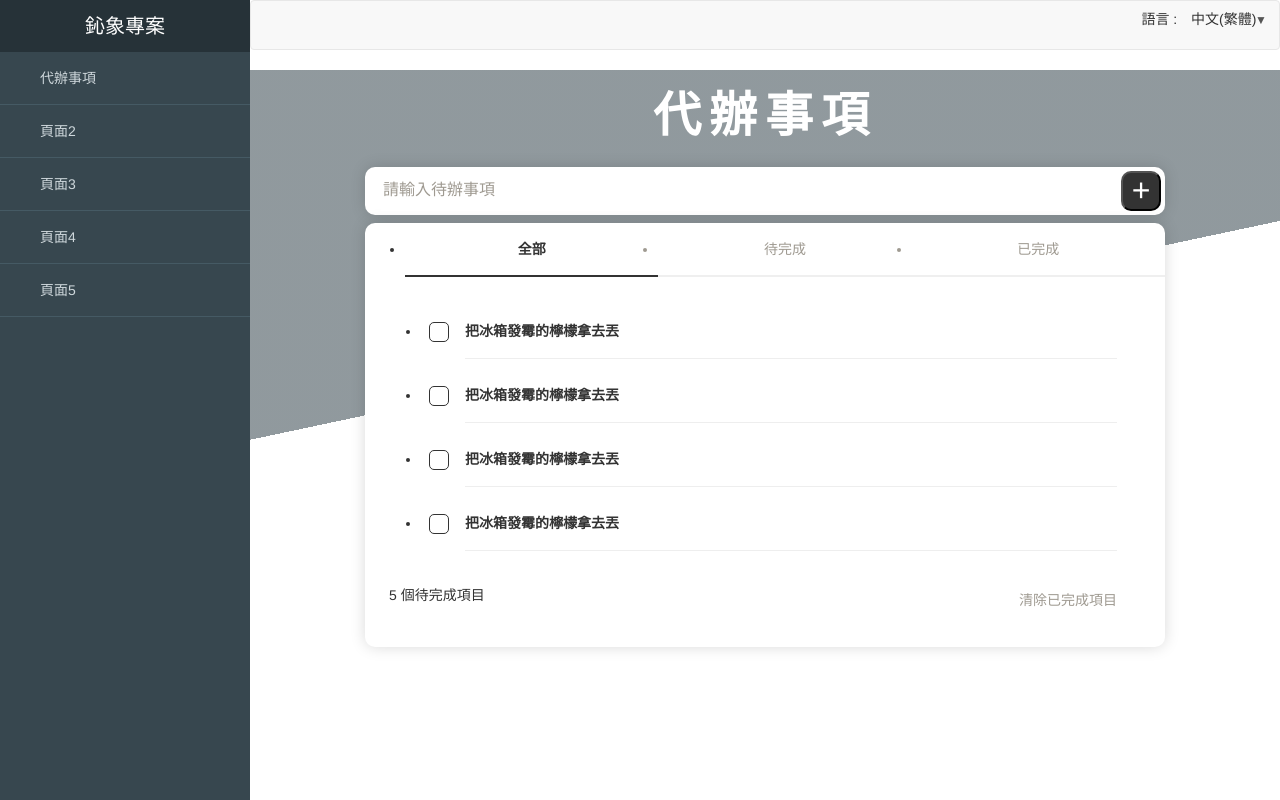
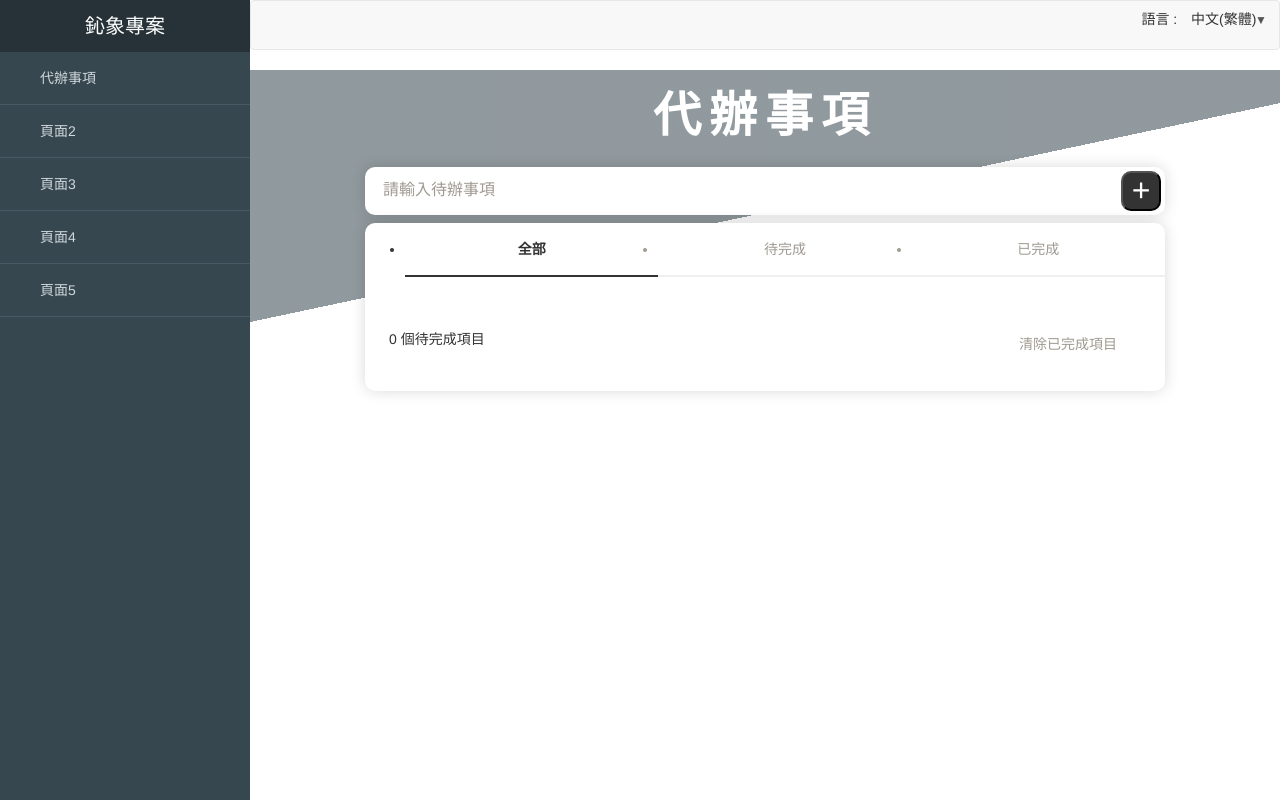
Before and after one commit to spirita1204/IGS_WebSite, a React (Create React App) app: page /ToDoList in a window 1280 px wide. Built offline with nearby package versions, Linux system fonts and the light colour scheme; a web font is replaced by a local one.

Commit message:
增刪改查處理 有bug

```diff
--- a/src/Components/ToDoListBtn.jsx
+++ b/src/Components/ToDoListBtn.jsx
@@ -1,37 +1,74 @@
-import React, { Fragment, useReducer, useState, useCallback } from 'react'
+import React, { Fragment, useReducer, useState, useCallback, useEffect } from 'react'
 import '../Css/ToDoListBtn.css'
 import { useTranslation } from 'react-i18next';
+import { use } from 'i18next';
 
-const ToDoListBtn = ({ onChange, value, addItem }) => {
+const ToDoListBtn = ({ onChange, value }) => {
     const { t } = useTranslation('toDoList');
     // 控制選擇狀態選擇
     const [status, setStatus] = useState(0);
-
-    //
+    // 代辦事項 { title: '代辦事項', checked: true }
     const [toDoList, setToDoList] = useState([]);
+    // 新增代辦事項
+    const [inputValue, setInputValue] = useState('');
 
     const addToDoList = useCallback((item) => {
         setToDoList([...toDoList, item]);
+        // 新增代辦事項時清空輸入框
+        setInputValue('');
     }, [toDoList]);
+
+    const removeToDoList = useCallback((index) => {
+        setToDoList(toDoList.filter((_, i) => i !== index));
+    }, [toDoList]);
+
+    // 編輯代辦事項(未完成, 已完成)
+    const editToDoList = useCallback((index) => {
+        const newList = [...toDoList];
+        newList[index].checked = !newList[index].checked;
+        setToDoList(newList);
+    }, [toDoList]);
+
+    // 監聽輸入框值變化
+    useEffect(() => {
+        setInputValue(value);
+    }, [value]);
+
+    useEffect(() => {
+        // 監聽enter時自動新增代辦事項
+        const handleKeyDown = (event) => {
+            if (event.keyCode === 13) {
+                addToDoList({ title: inputValue, checked: false });
+            }
+        }
+        document.addEventListener('keydown', handleKeyDown);
+        return () => {
+            document.removeEventListener('keydown', handleKeyDown);
+        }
+    },[addToDoList, inputValue]);
 
     return (
         <Fragment>
             <div style={{ margin: '0 auto', width: '80%' }}>
                 <h1>{t('TO_DO_LIST')}</h1>
+                {/* 新增代辦事項 */}
                 <div className="card input">
                     <input
                         type="text"
                         placeholder={t('PLEASE_ENTER_TODO_ITEM')}
                         onChange={onChange}
-                        value={value}
+                        value={inputValue}
                         maxLength={20}
                     />
                     <button
                         className="btn_add"
                         style={{ color: 'white' }}
-                        onClick={() => addToDoList(addItem)}
+                        onClick={() => {
+                            addToDoList({ title: value, checked: false });
+                        }}
                     >+</button >
                 </div>
+                {/* 切換代辦事項 */}
                 <div className="card card_list">
                     <ul className="tab">
                         <li
@@ -49,37 +86,49 @@ const ToDoListBtn = ({ onChange, value, addItem }) => {
                     </ul>
                     <div className="cart_content">
                         <ul className="list">
-                            <li>
-                                <label className="checkbox" for="">
-                                    <input type="checkbox" />
-                                    <span>把冰箱發霉的檸檬拿去丟</span>
-                                </label>
-                                <a href="#" className="delete"></a>
-                            </li>
-                            <li>
-                                <label className="checkbox" for="">
-                                    <input type="checkbox" />
-                                    <span>把冰箱發霉的檸檬拿去丟</span>
-                                </label>
-                                <a href="#" className="delete"></a>
-                            </li>
-                            <li>
-                                <label className="checkbox" for="">
-                                    <input type="checkbox" />
-                                    <span>把冰箱發霉的檸檬拿去丟</span>
-                                </label>
-                                <a href="#" className="delete"></a>
-                            </li>
-                            <li>
-                                <label className="checkbox" for="">
-                                    <input type="checkbox" />
-                                    <span>把冰箱發霉的檸檬拿去丟</span>
-                                </label>
-                                <a href="#" className="delete"></a>
-                            </li>
+                            {/* 代辦事項清單 */}
+                            {/* 全部 */}
+                            {status === 0 && toDoList.map((item, index) => {
+                                return (
+                                    <ToDoListText
+                                        key={index}
+                                        text={item.title}
+                                        removeToDoList={removeToDoList}
+                                        index={index}
+                                        checked={item.checked}
+                                        onChange={() => editToDoList(index)}
+                                    />
+                                )
+                            })}
+                            {/* 未完成 */}
+                            {status === 1 && toDoList.filter(item => !item.checked).map((item, index) => {
+                                return (
+                                    <ToDoListText
+                                        key={index}
+                                        text={item.title}
+                                        removeToDoList={removeToDoList}
+                                        index={index}
+                                        checked={item.checked}
+                                        onChange={() => editToDoList(index)}
+                                    />
+                                )
+                            })}
+                            {/* 已完成 */}
+                            {status === 2 && toDoList.filter(item => item.checked).map((item, index) => {
+                                return (
+                                    <ToDoListText
+                                        key={index}
+                                        text={item.title}
+                                        removeToDoList={removeToDoList}
+                                        index={index}
+                                        checked={item.checked}
+                                        onChange={() => editToDoList(index)}
+                                    />
+                                )
+                            })}
                         </ul>
                         <div className="list_footer">
-                            <p>5 個待完成項目</p>
+                            <p>{toDoList.filter(item => !item.checked).length + ' 個待完成項目'}</p>
                             <a href="#">清除已完成項目</a>
                         </div>
                     </div>
@@ -89,4 +138,21 @@ const ToDoListBtn = ({ onChange, value, addItem }) => {
     )
 }
 
+const ToDoListText = ({ text, removeToDoList, index, checked, onChange }) => {
+
+    return (
+        <li>
+            <label className="checkbox">
+                <input
+                    type="checkbox"
+                    checked={checked}
+                    onChange={onChange}
+                />
+                <span>{text}</span>
+            </label>
+            <a href="#" className="delete" onClick={() => removeToDoList(index)} />
+        </li>
+    );
+}
+
 export default ToDoListBtn
--- a/src/Page/ToDoList.jsx
+++ b/src/Page/ToDoList.jsx
@@ -16,7 +16,6 @@ export default function ToDoList() {
             {/* 代辦事項  */}
             <ToDoListBtn
               onChange={(e) => {
-                console.log(e.target.value)
                 setInputValue(e.target.value)
               }}
               value={inputValue}
```
Also changed, not shown: src/Css/ToDoListBtn.css (line endings or trailing spaces).
